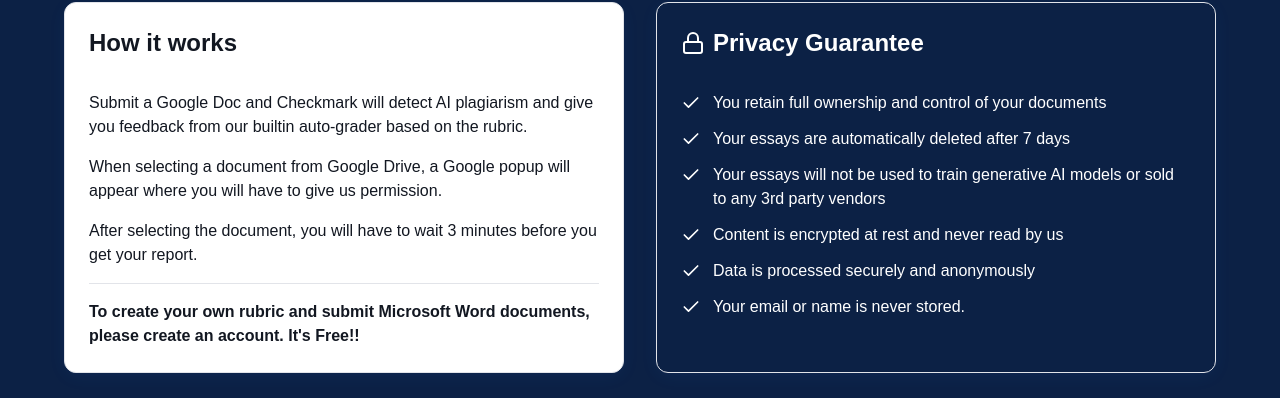
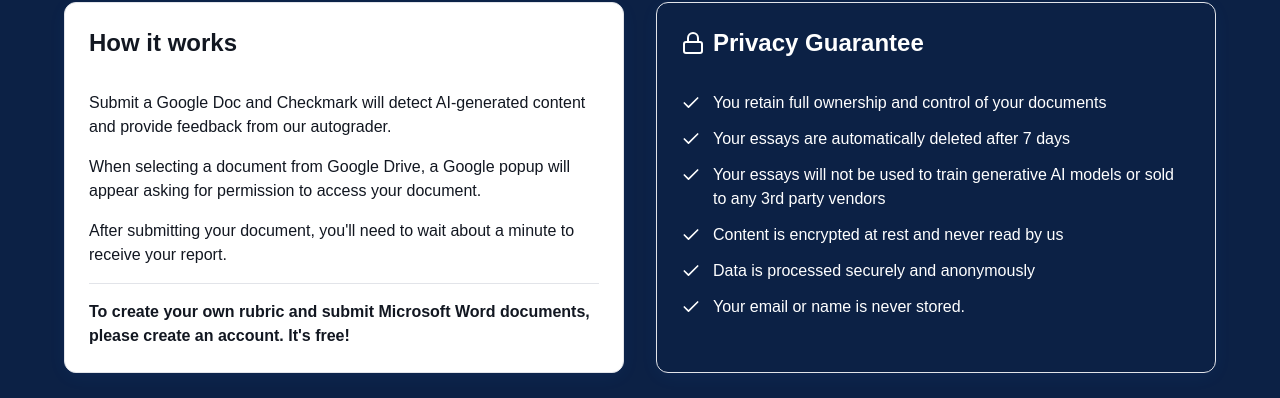
Before and after one commit to Checkmark-Plagiarism/checkmark-plagiarism-public-website, a Next.js app: page /demo in a window 1280 px wide. Shown: the part 222-620 px from the top of the page. Built offline with nearby package versions, Linux system fonts and the light colour scheme; no server answers.

Commit message:
update language

```diff
--- a/src/app/demo/page.tsx
+++ b/src/app/demo/page.tsx
@@ -46,20 +46,20 @@ const Demo = () => {
                 </CardHeader>
                 <CardContent className="space-y-4">
                   <p>
-                    Submit a Google Doc and Checkmark will detect AI plagiarism and give you feedback from our builtin auto-grader based on the rubric.
+                    Submit a Google Doc and Checkmark will detect AI-generated content and provide feedback from our autograder.
                   </p>
 
                   <p>
-                    When selecting a document from Google Drive, a Google popup will appear where you will have to give us permission.
+                    When selecting a document from Google Drive, a Google popup will appear asking for permission to access your document.
                   </p>
 
                   <p>
-                    After selecting the document, you will have to wait 3 minutes before you get your report.
+                    After submitting your document, you&apos;ll need to wait about a minute to receive your report.
                   </p>
 
                   <div className="pt-4 border-t">
                     <p className="font-semibold">
-                      To create your own rubric and submit Microsoft Word documents, please create an account. It&apos;s Free!!
+                      To create your own rubric and submit Microsoft Word documents, please create an account. It&apos;s free!
                     </p>
                   </div>
                 </CardContent>
```
